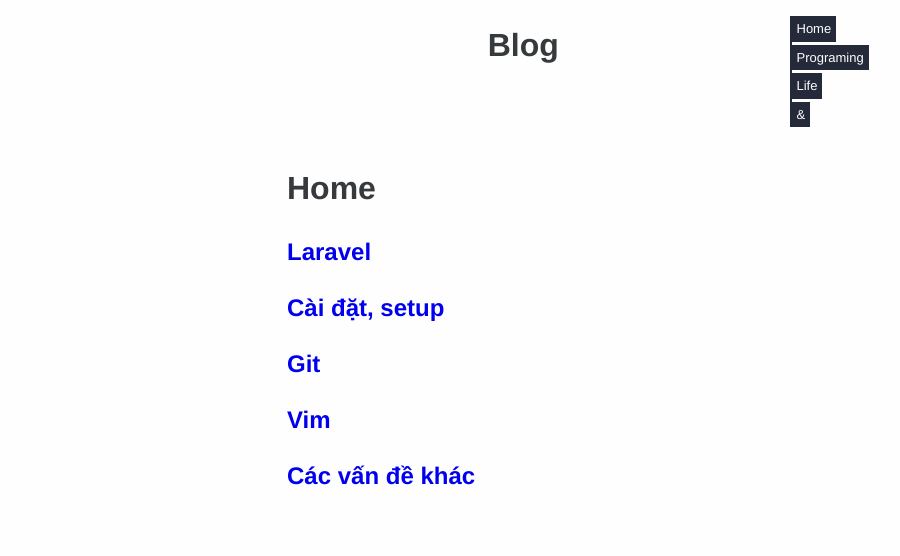
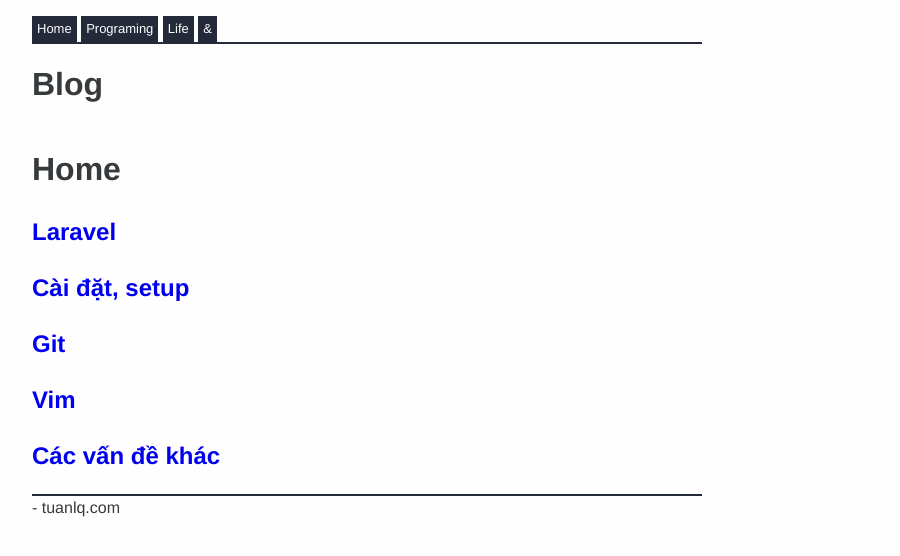
Before and after one commit to tuanle/tuanle.github.io, a Jekyll site: the page built from index.md, in a window 1280 px wide. Shown: the top 556 px of the page, without its empty margins (33-933 px from the left). Built offline with Jekyll 4.4.1, drawn with Linux system fonts in a browser that asks for light colours.

Commit message:
[temp] Temporary commit in 2017-02-16 00:24

```diff
--- /dev/null
+++ b/_includes/footer.html
@@ -0,0 +1,3 @@
+<footer class="row">
+    {{ date: "%Y" }} - tuanlq.com
+</footer>
--- a/_includes/header.html
+++ b/_includes/header.html
@@ -1,15 +1,11 @@
-<header>
-    <div class="row">
-        <div class="col-xs-9">
-            <h1 id="title">{{ page.title }}</h1>
-        </div>
-        <div class="col-xs-3">
+<header class="row">
     <ul id="menu">
         <li class="item"><a href="/">Home</a></li>
         <li class="item"><a href="/">Programing</a></li>
         <li class="item"><a href="/">Life</a></li>
         <li class="item"><a href="/">&</a></li>
     </ul>
-        </div>
-    </div>
+    <h1 id="title">
+        {{ page.title }}
+    </h1>
 </header>
--- a/_layouts/default.html
+++ b/_layouts/default.html
@@ -21,12 +21,11 @@
         <div id="container" class="container">
             {% include header.html %}
 
-            <div id="content">
+            <div id="content" class="row">
                 {{ content }}
             </div>
 
-            <footer>
-            </footer>
+            {% include footer.html %}
         </div>
     </body>
 </html>
--- a/assets/css/main.css
+++ b/assets/css/main.css
@@ -89,18 +89,18 @@
 
 #container {
     width: 672px;
-    margin: 0 auto;
+    margin: 0 auto 0 64px;
     padding: 0 16px;
 }
 
 #menu {
     padding: 0;
     list-style: none;
-    border-left: 2px solid #242a3a;
+    border-bottom: 2px solid #242a3a;
 }
 
 #menu .item {
-    margin-bottom: 3px;
+    display: inline-block;
 }
 
 #menu .item:last-child {
@@ -117,14 +117,22 @@
 
 #menu .item a:hover {
     border: 2px solid #242a3a;
-    border-left: 0;
-    padding: 1px 3px 1px 5px;
+    border-bottom: 0;
+    padding: 1px 3px 3px 3px;
     color: #242a3a;
     background: #fefefe;
 }
 
 h1#title {
-    text-align: center;
+    margin: 0;
+}
+
+#content {
+    margin-top: 16px;
+}
+
+footer {
+    border-top: 2px solid #242a3a;
 }
 
 
```
Lines whose indentation alone changed are shown as unchanged.
